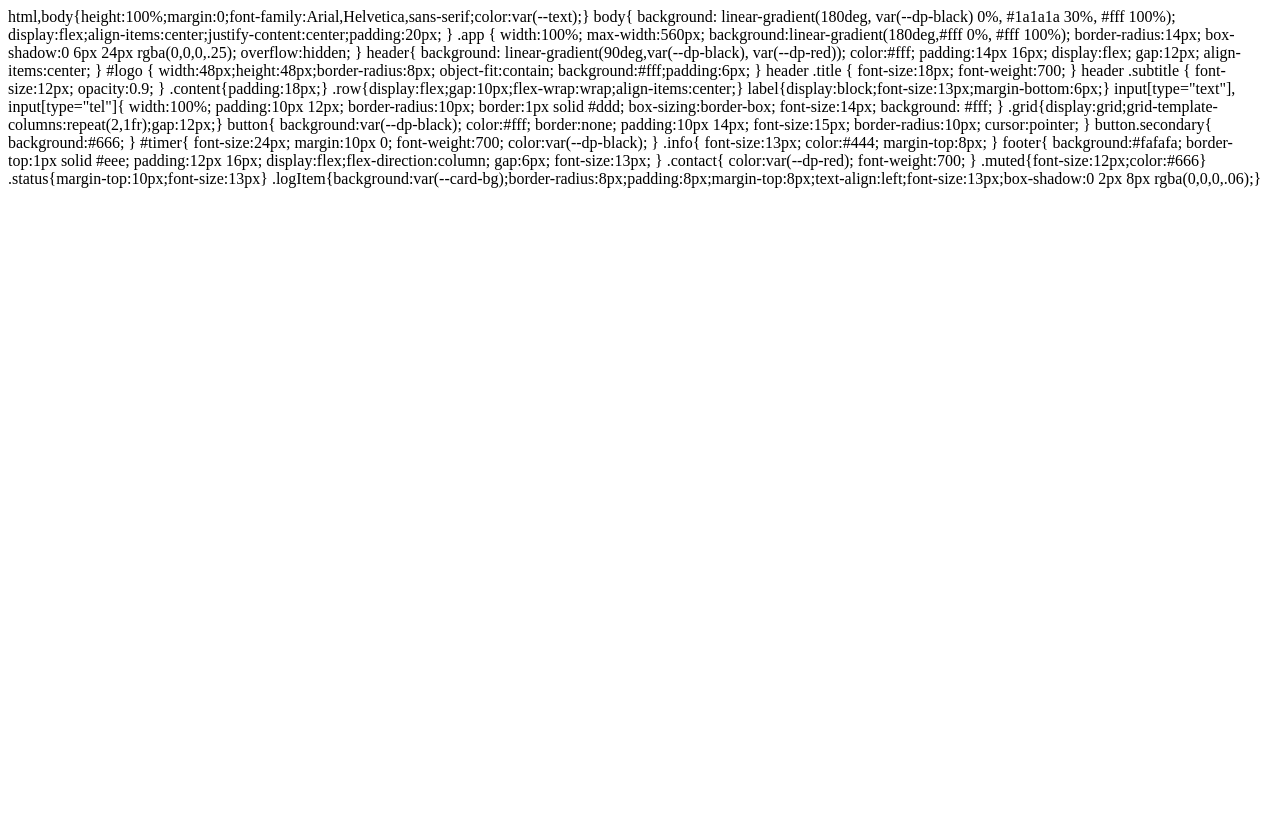
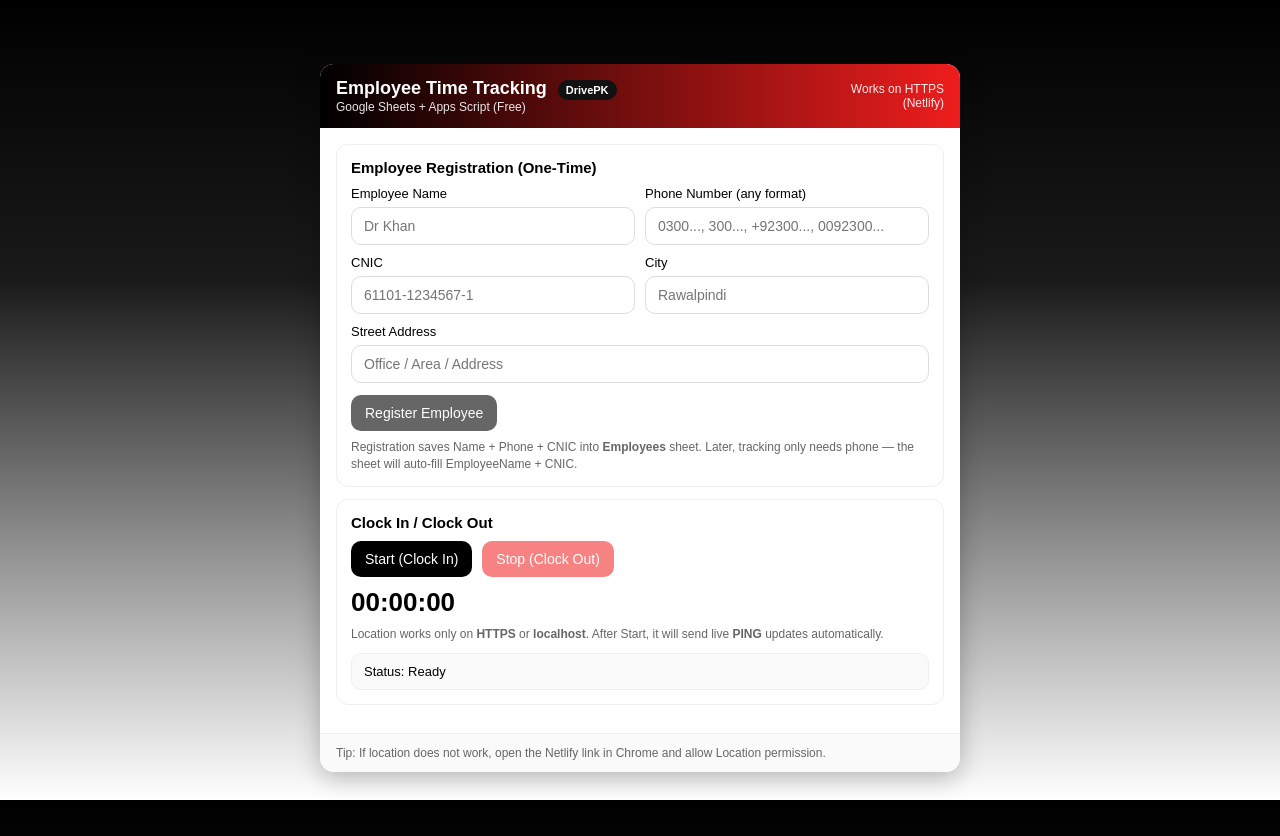
Before and after one commit to learntcm/Tracking-App, a plain HTML site: page index.html in a window 1280 px wide. Before the commit the page ends 800 px from the top, so only its background shows below. Drawn offline with Linux system fonts and the light colour scheme.

Commit message:
Update index.html

```diff
--- a/index.html
+++ b/index.html
@@ -1,44 +1,184 @@
-html,body{height:100%;margin:0;font-family:Arial,Helvetica,sans-serif;color:var(--text);}
-body{
-  background: linear-gradient(180deg, var(--dp-black) 0%, #1a1a1a 30%, #fff 100%);
-  display:flex;align-items:center;justify-content:center;padding:20px;
-}
+<!DOCTYPE html>
+<html lang="en">
+<head>
+  <meta charset="UTF-8" />
+  <meta name="viewport" content="width=device-width, initial-scale=1.0" />
+  <title>Employee Time Tracking</title>
 
-.app {
-  width:100%; max-width:560px; background:linear-gradient(180deg,#fff 0%, #fff 100%); border-radius:14px; box-shadow:0 6px 24px rgba(0,0,0,.25); overflow:hidden;
-}
+  <style>
+    :root{
+      --dp-red:#ef1d1d;
+      --dp-black:#000;
+      --card:#fff;
+      --muted:#666;
+    }
+    html,body{height:100%;margin:0;font-family:Arial,Helvetica,sans-serif;}
+    body{
+      background: linear-gradient(180deg, var(--dp-black) 0%, #1a1a1a 35%, #ffffff 100%);
+      display:flex;align-items:center;justify-content:center;padding:18px;
+    }
+    .app{
+      width:100%;
+      max-width:640px;
+      background:var(--card);
+      border-radius:14px;
+      box-shadow:0 6px 24px rgba(0,0,0,.25);
+      overflow:hidden;
+    }
+    header{
+      background: linear-gradient(90deg,var(--dp-black), var(--dp-red));
+      color:#fff;
+      padding:14px 16px;
+      display:flex;
+      justify-content:space-between;
+      align-items:center;
+      gap:10px;
+    }
+    header .title{font-size:18px;font-weight:700;}
+    header .sub{font-size:12px;opacity:.9;}
+    .content{padding:16px;}
+    .card{
+      border:1px solid #eee;
+      border-radius:12px;
+      padding:14px;
+      margin-bottom:12px;
+      background:#fff;
+    }
+    .grid{display:grid;grid-template-columns:repeat(2,1fr);gap:10px;}
+    label{display:block;font-size:13px;margin-bottom:6px;}
+    input{
+      width:100%;
+      padding:10px 12px;
+      border-radius:10px;
+      border:1px solid #ddd;
+      box-sizing:border-box;
+      font-size:14px;
+      outline:none;
+    }
+    input:focus{border-color:#bbb;}
+    .row{display:flex;gap:10px;flex-wrap:wrap;align-items:center;}
+    button{
+      border:none;
+      padding:10px 14px;
+      border-radius:10px;
+      cursor:pointer;
+      font-size:14px;
+      background:var(--dp-black);
+      color:#fff;
+    }
+    button.secondary{background:#666;}
+    button.danger{background:var(--dp-red);}
+    button:disabled{opacity:.55;cursor:not-allowed;}
+    .hint{font-size:12px;color:var(--muted);margin-top:8px;line-height:1.4;}
+    #timer{
+      font-size:26px;
+      font-weight:800;
+      margin:10px 0 0;
+      color:var(--dp-black);
+    }
+    #status{
+      margin-top:10px;
+      font-size:13px;
+      padding:10px 12px;
+      border-radius:10px;
+      background:#fafafa;
+      border:1px solid #eee;
+    }
+    footer{
+      padding:12px 16px;
+      border-top:1px solid #eee;
+      background:#fafafa;
+      font-size:12px;
+      color:var(--muted);
+    }
+    .pill{
+      display:inline-block;
+      padding:4px 8px;
+      border-radius:999px;
+      background:#111;
+      color:#fff;
+      font-size:11px;
+      margin-left:6px;
+    }
+  </style>
+</head>
 
-header{
-  background: linear-gradient(90deg,var(--dp-black), var(--dp-red));
-  color:#fff; padding:14px 16px; display:flex; gap:12px; align-items:center;
-}
-#logo { width:48px;height:48px;border-radius:8px; object-fit:contain; background:#fff;padding:6px; }
-header .title { font-size:18px; font-weight:700; }
-header .subtitle { font-size:12px; opacity:0.9; }
+<body>
+  <div class="app">
+    <header>
+      <div>
+        <div class="title">Employee Time Tracking <span class="pill">DrivePK</span></div>
+        <div class="sub">Google Sheets + Apps Script (Free)</div>
+      </div>
+      <div style="font-size:12px;opacity:.9;text-align:right">
+        Works on HTTPS<br/>(Netlify)
+      </div>
+    </header>
 
-.content{padding:18px;}
-.row{display:flex;gap:10px;flex-wrap:wrap;align-items:center;}
-label{display:block;font-size:13px;margin-bottom:6px;}
-input[type="text"], input[type="tel"]{
-  width:100%; padding:10px 12px; border-radius:10px; border:1px solid #ddd; box-sizing:border-box; font-size:14px;
-  background: #fff;
-}
+    <div class="content">
 
-.grid{display:grid;grid-template-columns:repeat(2,1fr);gap:12px;}
-button{
-  background:var(--dp-black); color:#fff; border:none; padding:10px 14px; font-size:15px; border-radius:10px; cursor:pointer;
-}
-button.secondary{ background:#666; }
+      <!-- Registration (Optional) -->
+      <div class="card">
+        <h3 style="margin:0 0 10px;font-size:15px;">Employee Registration (One-Time)</h3>
+        <div class="grid">
+          <div>
+            <label>Employee Name</label>
+            <input id="empName" type="text" placeholder="Dr Khan" />
+          </div>
+          <div>
+            <label>Phone Number (any format)</label>
+            <input id="empPhone" type="tel" placeholder="0300..., 300..., +92300..., 0092300..." />
+          </div>
+          <div>
+            <label>CNIC</label>
+            <input id="cnic" type="text" placeholder="61101-1234567-1" />
+          </div>
+          <div>
+            <label>City</label>
+            <input id="townCity" type="text" placeholder="Rawalpindi" />
+          </div>
+        </div>
+        <div style="margin-top:10px">
+          <label>Street Address</label>
+          <input id="streetAddress" type="text" placeholder="Office / Area / Address" />
+        </div>
 
-#timer{ font-size:24px; margin:10px 0; font-weight:700; color:var(--dp-black); }
-.info{ font-size:13px; color:#444; margin-top:8px; }
+        <div class="row" style="margin-top:12px">
+          <button id="registerBtn" class="secondary">Register Employee</button>
+        </div>
 
-footer{
-  background:#fafafa; border-top:1px solid #eee; padding:12px 16px; display:flex;flex-direction:column; gap:6px;
-  font-size:13px;
-}
-.contact{ color:var(--dp-red); font-weight:700; }
-.muted{font-size:12px;color:#666}
+        <div class="hint">
+          Registration saves Name + Phone + CNIC into <b>Employees</b> sheet.
+          Later, tracking only needs phone — the sheet will auto-fill EmployeeName + CNIC.
+        </div>
+      </div>
 
-.status{margin-top:10px;font-size:13px}
-.logItem{background:var(--card-bg);border-radius:8px;padding:8px;margin-top:8px;text-align:left;font-size:13px;box-shadow:0 2px 8px rgba(0,0,0,.06);}
+      <!-- Tracking -->
+      <div class="card">
+        <h3 style="margin:0 0 10px;font-size:15px;">Clock In / Clock Out</h3>
+
+        <div class="row">
+          <button id="startBtn">Start (Clock In)</button>
+          <button id="stopBtn" class="danger" disabled>Stop (Clock Out)</button>
+        </div>
+
+        <div id="timer">00:00:00</div>
+
+        <div class="hint">
+          Location works only on <b>HTTPS</b> or <b>localhost</b>.
+          After Start, it will send live <b>PING</b> updates automatically.
+        </div>
+
+        <div id="status">Status: Ready</div>
+      </div>
+
+    </div>
+
+    <footer>
+      Tip: If location does not work, open the Netlify link in Chrome and allow Location permission.
+    </footer>
+
+    <script src="app.js"></script>
+  </div>
+</body>
+</html>
```
